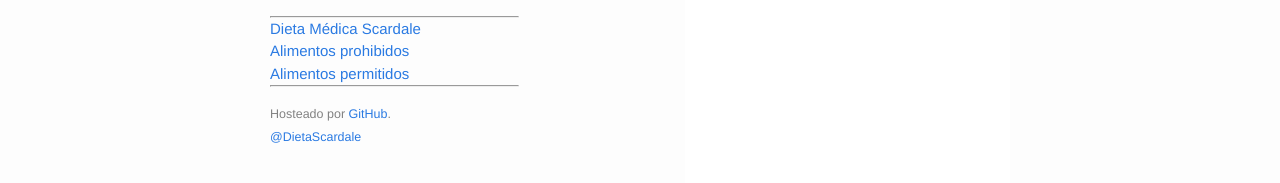
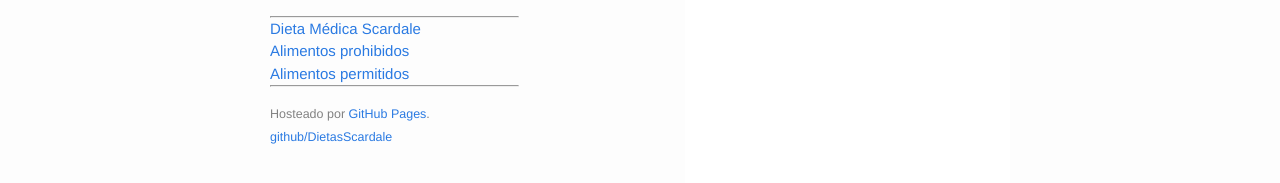
Before and after one commit to DietasScardale/DietasScardale.github.io, a Jekyll site: the page built from index.html, in a window 1280 px wide and 900 px high, scrolled down 4076 px. Shown: the part 452-635 px from the top of the window. Built offline with Jekyll 4.4.1, drawn with Linux system fonts in a browser that asks for light colours.

Commit message:
Update footer.html

```diff
--- a/_includes/footer.html
+++ b/_includes/footer.html
@@ -29,7 +29,7 @@
           <hr>
         </ul>
         <small>
-          Hosteado por <a href="http://github.com/" target="_blank">GitHub</a>.<br><a href="https://github.com/DietaScardale" target="_blank">@DietaScardale</a>
+          Hosteado por <a href="http://pages.github.com/" target="_blank">GitHub Pages</a>.<br><a href="https://github.com/DietasScardale" target="_blank">github/DietasScardale</a>
         </small>
       </div>
 
```
